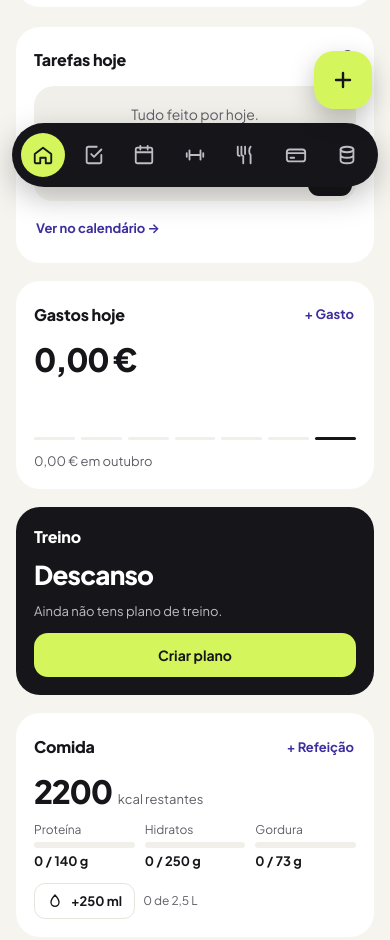
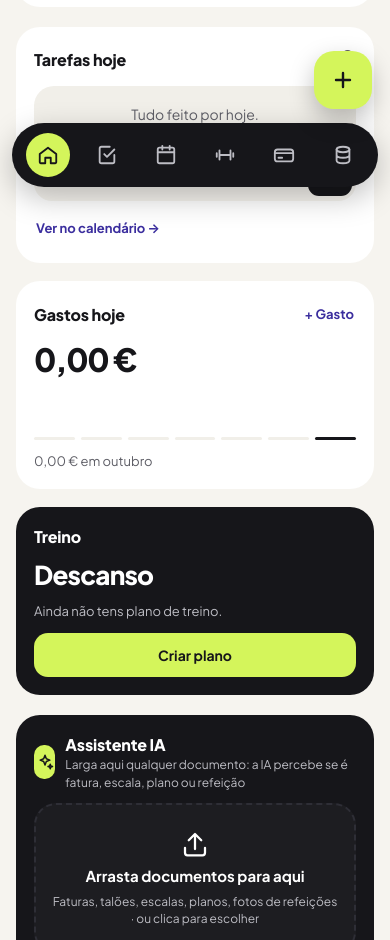
Before and after one commit to ricardojsilva11-art/dia, a plain HTML site: page index.html in a window 390 px wide. Shown: the part 643-1583 px from the top of the page. Drawn offline with Linux system fonts and the light colour scheme.

Commit message:
Add files via upload

```diff
--- a/index.html
+++ b/index.html
@@ -360,7 +360,7 @@ pre{white-space:pre-wrap; overflow-wrap:anywhere; background:var(--soft); paddin
   .day.tday{min-height:64px} .tcount b{min-width:18px; height:18px; padding:0 4px}
   .cal,.cal-head{gap:5px}
   .timeline{height:118px}
-  .bottomnav{display:grid; grid-template-columns:repeat(7,minmax(0,1fr)); position:fixed; left:12px; right:12px; bottom:calc(14px + env(safe-area-inset-bottom)); height:64px; border-radius:32px; background:#16161A; z-index:40; align-items:center; padding:0 6px; box-shadow:0 10px 30px rgba(0,0,0,.25)}
+  .bottomnav{display:grid; grid-template-columns:repeat(6,minmax(0,1fr)); position:fixed; left:12px; right:12px; bottom:calc(14px + env(safe-area-inset-bottom)); height:64px; border-radius:32px; background:#16161A; z-index:40; align-items:center; padding:0 6px; box-shadow:0 10px 30px rgba(0,0,0,.25)}
   :root[data-theme="dark"] .bottomnav{background:#26262E}
   .bottomnav a{justify-self:center; width:44px; height:44px; border-radius:22px; color:#BDBDC4; display:flex; align-items:center; justify-content:center}
   .bottomnav a[aria-current="page"]{background:var(--accent); color:#16161A}
@@ -399,7 +399,7 @@ pre{white-space:pre-wrap; overflow-wrap:anywhere; background:var(--soft); paddin
 /* ============================================================
    dia. — núcleo: dados, datas, sincronização, horário
    ============================================================ */
-const APP_VERSION = "2.6 · 29/10/2026";
+const APP_VERSION = "2.7 · 29/10/2026";
 const KEY = "dia-app-v1";
 const VENC_KEY = "vencimento-app-v1";
 const COLS = ["tarefas","eventos","gastos","fixos","refeicoes","agua","treinos","sessoes","inbox","turnos","saude","poupObj","poupMov","poupAuto"];
@@ -833,7 +833,7 @@ const IC = {
   cal:'<rect x="3" y="4" width="18" height="17" rx="2"/><path d="M3 9h18M8 2v4M16 2v4M8 14h3"/>'
 };
 const ic = (n, s = 20, sw = 2) => `<svg width="${s}" height="${s}" viewBox="0 0 24 24" fill="none" stroke="currentColor" stroke-width="${sw}" stroke-linecap="round" stroke-linejoin="round" aria-hidden="true">${IC[n]}</svg>`;
-const ROUTES = [["hoje","Hoje"],["tarefas","Tarefas"],["horario","Horário"],["treino","Treino"],["comida","Comida"],["gastos","Gastos"],["poupanca","Poupança"]];
+const ROUTES = [["hoje","Hoje"],["tarefas","Tarefas"],["horario","Horário"],["treino","Treino"],["gastos","Gastos"],["poupanca","Poupança"]];
 const UI = { tarefasFiltro:"dia", horMes:null, gasMes:null, comDia:null, treinoSel:{}, exSel:null, ai:{} };
 const route = () => { const r = (location.hash || "#hoje").slice(1).split("?")[0]; return ROUTES.some(x => x[0] === r) || r === "definicoes" ? r : "hoje"; };
 
@@ -941,7 +941,6 @@ function dayItems(k){
   if (r) out.push({cls:"tl-shift", nome:`Turno ${s} · ${m2hm(r[0])}–${m2hm(r[1])}`, ini:r[0], fim:Math.min(r[1], 1440), kind:"turno"});
   live("eventos").filter(e => e.data === k && e.hora).forEach(e => { const a = hm2m(e.hora); out.push({cls:"tl-ev", nome:e.t, ini:a, fim:a + (+e.dur || 60), kind:"ev"}); });
   treinosDoDia(k).forEach(tr => { const a = hm2m(tr.hora || S.cfg.treinoHora) ?? 1050; const ses = sessao(k, tr.id); out.push({cls:"tl-tr", nome:/^treino/i.test(tr.nome) ? tr.nome : "Treino · " + tr.nome, ini:a, fim:a + 60, kind:"tr", done:ses && ses.feito}); });
-  refeicoesDia(k).filter(r => r.hora).forEach(rf => { const a = hm2m(rf.hora); out.push({cls:"tl-food", nome:rf.tipo || "Refeição", ini:a, fim:a + 30, kind:"food"}); });
   return out.filter(x => x.ini != null);
 }
 function heroSentence(k){
@@ -1076,12 +1075,6 @@ function vHoje(){
         <span class="small muted">${trs.reduce((a, x) => a + (x.ex || []).length, 0)} exercícios${s === "N" ? " · dia de noite: faz leve ou descansa" : ""}</span>
         <a class="btn acc" href="#treino" style="margin-top:auto">${trs.every(x => (sessao(k, x.id) || {}).feito) ? "Feito ✓ · ver" : isT ? "Começar" : "Ver treino"}</a>`
       : `<div class="mid">Descanso</div><span class="small muted">${live("treinos").length ? "Nenhum treino planeado " + (isT ? "para hoje." : "neste dia.") : "Ainda não tens plano de treino."}</span><a class="btn acc" href="#treino" style="margin-top:auto">${live("treinos").length ? "Ver plano" : "Criar plano"}</a>`}
-    </div>
-    <div class="card">
-      <div class="card-head"><h2>Comida</h2><button class="linkbtn" type="button" data-a="add-refeicao-dia" data-k="${k}">+ Refeição</button></div>
-      <div style="display:flex;align-items:baseline;gap:6px"><span class="big">${Math.round(Math.max(0, M.kcal - tot.kcal))}</span><span class="small muted">kcal restantes</span></div>
-      ${macrosHtml(tot)}
-      <div style="display:flex;gap:8px;align-items:center"><button class="btn sm ghost" type="button" data-a="agua" data-v="0.25" data-k="${k}">${ic("drop", 16)} +250 ml</button><span class="xs muted">${num(tot.agua, 2)} de ${num(M.agua)} L</span></div>
     </div>
   </section>
   ${isT && live("poupObj").length ? `<a class="card" href="#poupanca" style="text-decoration:none;flex-direction:row;flex-wrap:wrap;align-items:center;gap:18px">
@@ -1783,7 +1776,6 @@ function dlgSheet(){
     <button type="button" data-a="sheet" data-v="voz" style="grid-column:1/-1;background:var(--accent);color:var(--on-accent)">${ic("mic", 22)}Falar</button>
     <button type="button" data-a="sheet" data-v="gasto">${ic("gastos", 22)}Gasto</button>
     <button type="button" data-a="sheet" data-v="tarefa">${ic("tarefas", 22)}Tarefa</button>
-    <button type="button" data-a="sheet" data-v="refeicao">${ic("comida", 22)}Refeição</button>
     <button type="button" data-a="sheet" data-v="evento">${ic("cal", 22)}Compromisso</button>
     <button type="button" data-a="sheet" data-v="foto">${ic("cam", 22)}Fotografar documento</button>
     <button type="button" data-a="sheet" data-v="ficheiro">${ic("file", 22)}Escolher ficheiro</button></div>
```
